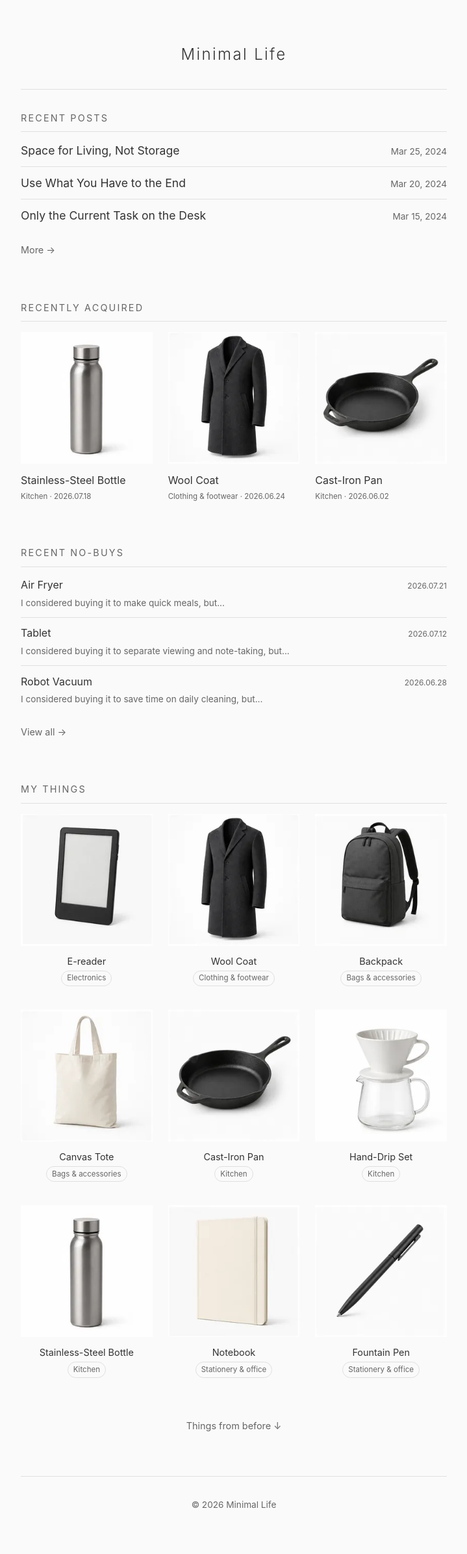
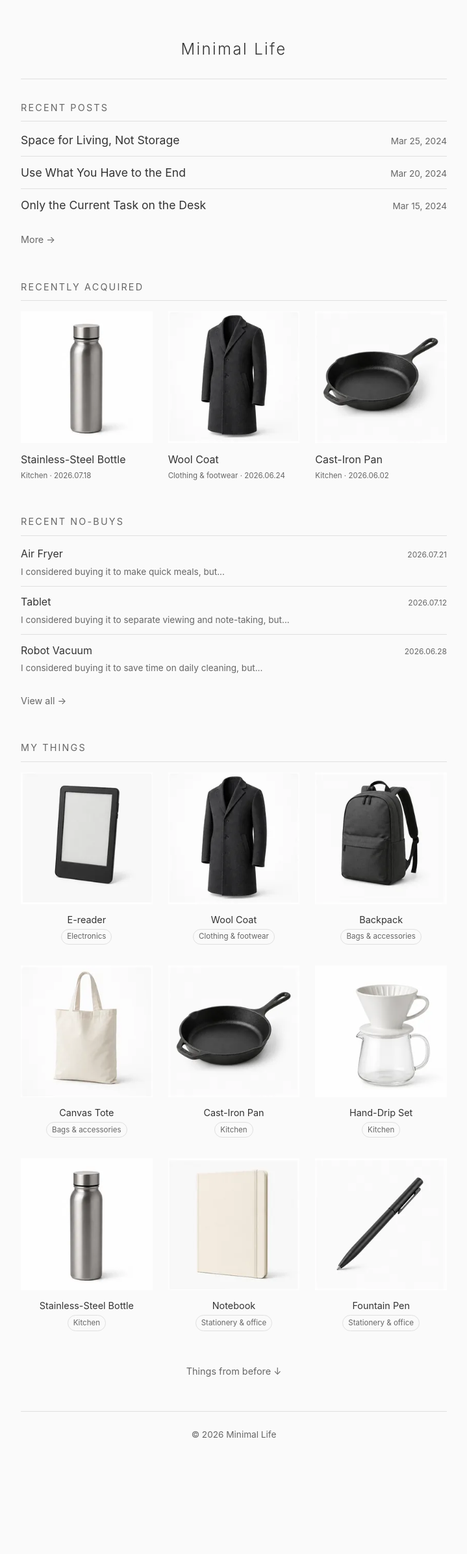
Before and after one commit to ipari/minimal-life, a Jekyll site: the page built from en/index.html, in a window 1280 px wide. Shown: the whole page at 65% size, without its empty margins (280-999 px from the left). Built offline with Jekyll 4.4.1, drawn with Linux system fonts in a browser that asks for light colours; after the commit the page ends 2276 px from its top, so only the background shows below that.

Commit message:
Refine spacing system

```diff
--- a/assets/css/style.css
+++ b/assets/css/style.css
@@ -14,7 +14,13 @@
   --font-sans: -apple-system, BlinkMacSystemFont, "Segoe UI", Roboto, sans-serif;
   --font-serif: Georgia, "Times New Roman", serif;
   --max-width: 720px;
-  --spacing: 2rem;
+  --space-1: 0.25rem;
+  --space-2: 0.5rem;
+  --space-3: 0.75rem;
+  --space-4: 1rem;
+  --space-5: 1.5rem;
+  --space-6: 2rem;
+  --space-7: 3rem;
 }
 
 html {
@@ -33,13 +39,13 @@ body {
 .container {
   max-width: var(--max-width);
   margin: 0 auto;
-  padding: var(--spacing);
+  padding: var(--space-6);
 }
 
 /* Header */
 .site-header {
-  padding: var(--spacing) 0;
-  margin-bottom: var(--spacing);
+  padding: var(--space-5) 0;
+  margin-bottom: var(--space-6);
   border-bottom: 1px solid var(--color-border);
   text-align: center;
 }
@@ -63,8 +69,8 @@ body {
 
 /* Footer */
 .site-footer {
-  margin-top: var(--spacing);
-  padding: var(--spacing) 0;
+  margin-top: var(--space-6);
+  padding: var(--space-5) 0;
   border-top: 1px solid var(--color-border);
   text-align: center;
   font-size: 0.85rem;
@@ -73,7 +79,7 @@ body {
 
 /* Home Page */
 .home-section {
-  margin-bottom: calc(var(--spacing) * 2);
+  margin-bottom: var(--space-7);
 }
 
 .section-title {
@@ -82,13 +88,13 @@ body {
   text-transform: uppercase;
   letter-spacing: 0.15em;
   color: var(--color-text-light);
-  margin-bottom: 1rem;
-  padding-bottom: 0.5rem;
+  margin-bottom: var(--space-4);
+  padding-bottom: var(--space-2);
   border-bottom: 1px solid var(--color-border);
 }
 
 .home-section-compact .section-title {
-  margin-bottom: 0.25rem;
+  margin-bottom: var(--space-1);
 }
 
 /* Recent Posts */
@@ -97,7 +103,7 @@ body {
 }
 
 .post-item {
-  padding: 1rem 0;
+  padding: var(--space-4) 0;
   border-bottom: 1px solid var(--color-border);
 }
 
@@ -108,7 +114,7 @@ body {
 .post-item-title {
   font-size: 1.1rem;
   font-weight: 400;
-  margin-bottom: 0.25rem;
+  margin-bottom: var(--space-1);
 }
 
 .post-item-title a {
@@ -129,7 +135,7 @@ body {
   display: flex;
   align-items: baseline;
   justify-content: space-between;
-  gap: 1rem;
+  gap: var(--space-4);
   padding: 0.6rem 0;
 }
 
@@ -143,7 +149,7 @@ body {
 
 .more-link {
   display: inline-block;
-  margin-top: 1rem;
+  margin-top: var(--space-4);
   font-size: 0.9rem;
   color: var(--color-text-light);
   text-decoration: none;
@@ -157,8 +163,8 @@ body {
   display: flex;
   flex-wrap: wrap;
   align-items: center;
-  gap: 0.75rem 1.25rem;
-  margin-top: 1rem;
+  gap: var(--space-3) 1.25rem;
+  margin-top: var(--space-4);
 }
 
 .section-actions .more-link {
@@ -180,7 +186,7 @@ body {
 }
 
 .inventory-toggle-wrap {
-  margin-top: 60px;
+  margin-top: var(--space-7);
   text-align: center;
 }
 
@@ -188,7 +194,7 @@ body {
 .recent-item-grid {
   display: grid;
   grid-template-columns: repeat(3, 1fr);
-  gap: 1.5rem;
+  gap: var(--space-5);
 }
 
 .recent-item-card {
@@ -198,7 +204,7 @@ body {
 
 .recent-item-thumbnail {
   aspect-ratio: 1;
-  margin-bottom: 0.75rem;
+  margin-bottom: var(--space-3);
   overflow: hidden;
   background: #fff;
 }
@@ -248,7 +254,7 @@ body {
   display: flex;
   align-items: baseline;
   justify-content: space-between;
-  gap: 1rem;
+  gap: var(--space-4);
 }
 
 .review-item-heading h3 {
@@ -269,8 +275,12 @@ body {
 }
 
 @media (max-width: 600px) {
+  .container {
+    padding: var(--space-5);
+  }
+
   .recent-item-grid {
-    gap: 0.5rem;
+    gap: var(--space-3);
   }
 
   .recent-item-info h3 {
@@ -287,15 +297,15 @@ body {
 .page-grid {
   display: grid;
   grid-template-columns: repeat(3, 1fr);
-  column-gap: 1.5rem;
-  row-gap: 2.25rem;
+  column-gap: var(--space-5);
+  row-gap: var(--space-6);
 }
 
 @media (max-width: 600px) {
   .page-grid {
     grid-template-columns: repeat(3, 1fr);
-    column-gap: 0.5rem;
-    row-gap: 1.25rem;
+    column-gap: var(--space-3);
+    row-gap: var(--space-5);
   }
 
   .page-card-thumbnail {
@@ -324,7 +334,7 @@ body {
 .page-card-thumbnail {
   aspect-ratio: 1;
   background-color: #fff;
-  margin-bottom: 0.75rem;
+  margin-bottom: var(--space-3);
   overflow: hidden;
 }
 
@@ -370,7 +380,7 @@ body {
 
 /* Post Page */
 .post-header {
-  margin-bottom: var(--spacing);
+  margin-bottom: var(--space-6);
   text-align: center;
 }
 
@@ -425,7 +435,7 @@ body {
 
 /* Page */
 .page-header {
-  margin-bottom: var(--spacing);
+  margin-bottom: var(--space-6);
   text-align: center;
 }
 
@@ -466,7 +476,7 @@ body {
 
 .page-thumbnail {
   max-width: 512px;
-  margin: 0 auto var(--spacing);
+  margin: 0 auto var(--space-6);
   overflow: hidden;
   background: #fff;
 }
@@ -481,12 +491,12 @@ body {
 }
 
 .page-content p {
-  margin-bottom: 1.5rem;
+  margin-bottom: 1.25rem;
 }
 
 .page-content ul, .page-content ol {
-  margin-bottom: 1.5rem;
-  padding-left: 1.5rem;
+  margin-bottom: 1.25rem;
+  padding-left: var(--space-5);
 }
 
 .page-content li {
@@ -494,8 +504,8 @@ body {
 }
 
 .back-nav {
-  margin-top: var(--spacing);
-  padding-top: var(--spacing);
+  margin-top: var(--space-6);
+  padding-top: var(--space-6);
   border-top: 1px solid var(--color-border);
 }
 
```
